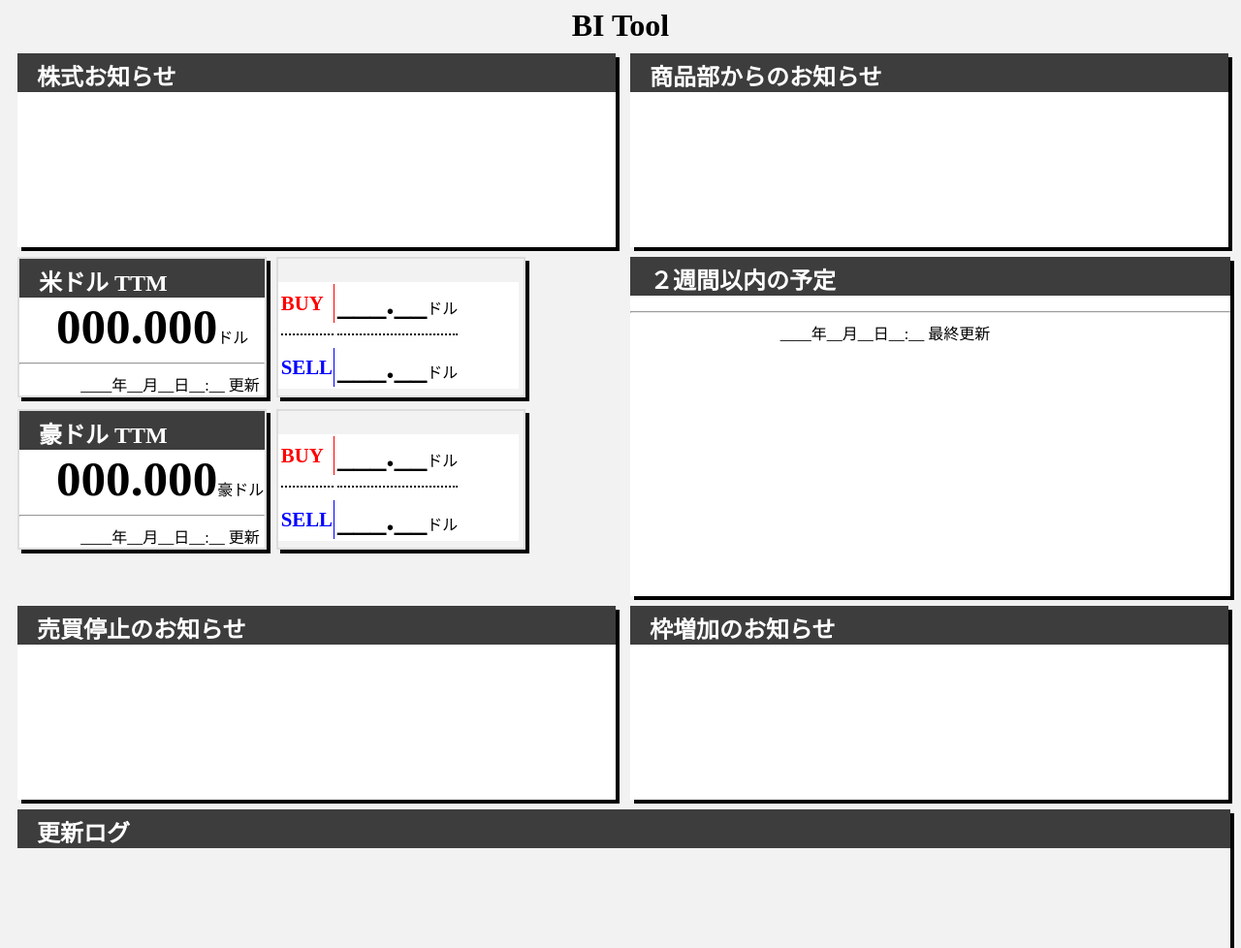
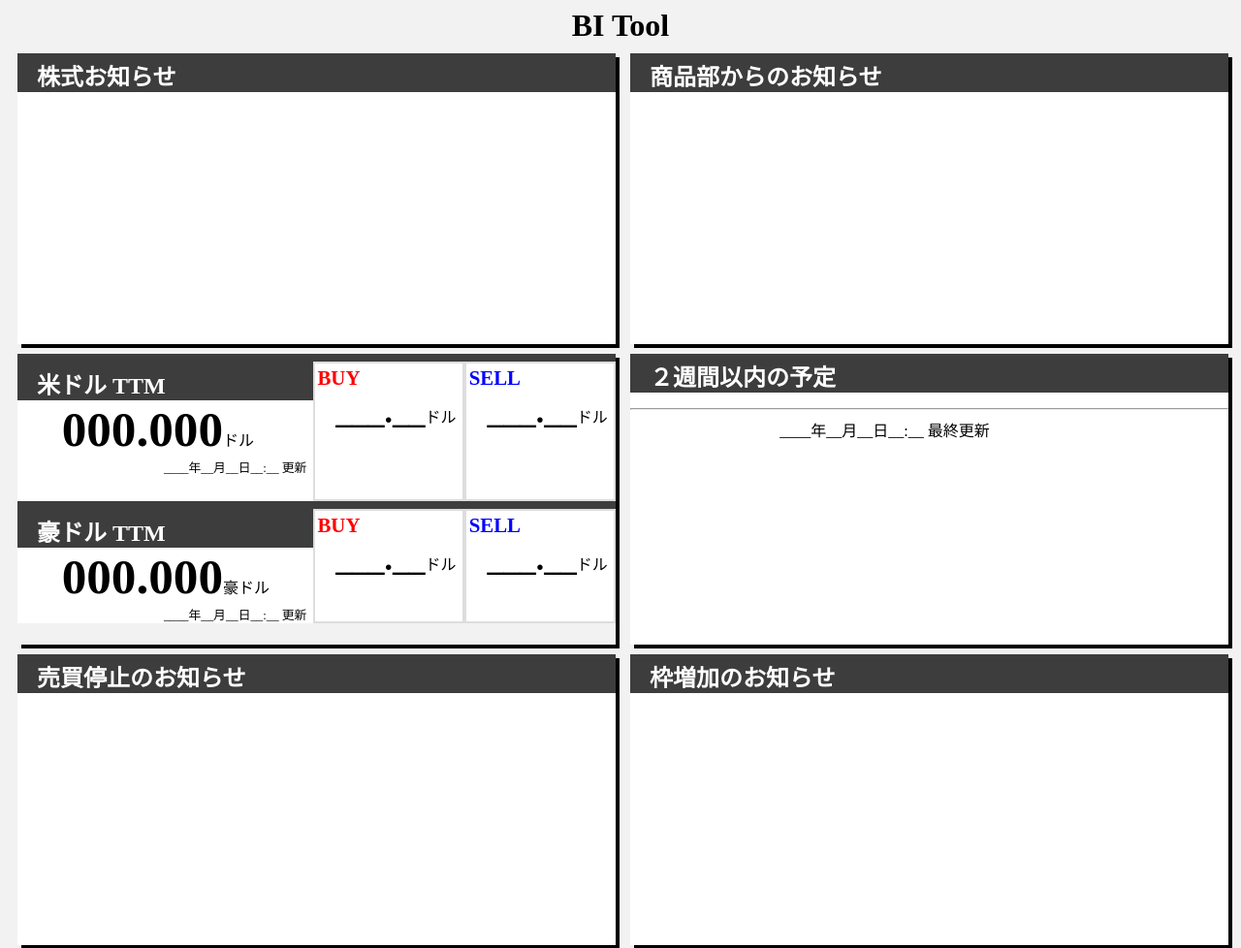
Before and after one commit to kerutan1234/bi_node, a website: page public/dashbord.html in a window 1280 px wide. Shown: the top 978 px of the page at 97% size. Drawn offline with nearby package versions, Linux system fonts and the light colour scheme; no server answers.

Commit message:
HTMLとCSS変更

```diff
--- a/public/common.css
+++ b/public/common.css
@@ -95,6 +95,7 @@ body{
 section{
 /*  background-color: #FFFF00;黄色*/
   margin: 10px;
+  height:300px
 }
 
 .sect{
@@ -165,9 +166,10 @@ h1 {
 /*  background-color:#ff0000;赤色*/
 }
 #usRate_update{
-  font-size: 1.0em;
+  font-size: 0.8em;
   margin: 0;
-  padding-left: 25%;
+  padding-right: 2%;
+  text-align:right;
 /*  background-color:#ff0000;赤色*/
 }
 #audRate_txt{
@@ -178,9 +180,10 @@ h1 {
 /*  background-color:#ff0000;赤色*/
 }
 #audRate_update{
-  font-size: 1.0em;
+  font-size: 0.8em;
   margin: 0;
-  padding-left: 25%;
+  padding-right: 2%;
+  text-align:right;
 /*  background-color:#ff0000;赤色*/
 }
 
@@ -190,18 +193,17 @@ h1 {
   padding: 0;
   width: 50%;
   font-weight: bold;
+  padding-left: 15%;
 }
 .buy_txt{
   font-size: 1.3em;
   color: #ff0000;
   font-weight: bold;
-  border-right: 1px solid red;
 }
 .sell_txt{
   font-size: 1.3em;
   color: #0000ff;
   font-weight: bold;
-  border-right: 1px solid blue;
 }
 
 
@@ -209,26 +211,32 @@ h1 {
   font-size: 1.0em;
   margin: 0;
   padding-left: 25%;
-/*  background-color:#ff0000;赤色*/
 }
 
-
-
-
 .full_box{
-  width: 99%;
-/*  background-color:#00ffff;水色*/
-  margin: 0;
+  width: 100%;
+  margin: 0 15px 0 0;
   padding: 0;
   box-shadow: 4px 4px;/**/
 }
 .half_box {
-  width: 49%;
-  background-color:#ffff00;
+  width: 50%;
   margin: 0 15px 0 0;
   padding: 0;
   box-shadow: 4px 4px;/**/
 }
+.inner_half_box{
+  width: 50%;
+}
+
+.quarter_box{
+  padding: 0;
+  width: 25%;
+  background-color:#FFFFFF;/*白色*/
+/*  background-color:#FFA500;オレンジ色*/
+}
+
+
 .half_box_h2 {
   width: 50%;
   background-color:#ffff00;
@@ -245,21 +253,13 @@ h1 {
 /*  box-shadow: 4px 4px;*/
 }
 .likkk{
-  margin: 0 10px 12px 0;
+  margin: 0 0px 0px 0;
   padding: 0;
 /*  background-color: #00ff00;緑色*/
-  width: 40%;
   border: 2px solid #ddd; /*枠線*/
-  box-shadow: 4px 4px;/**/
 }
 
-.quarter_box{
-  margin: 24px 0 0 0;
-  padding: 0;
-  width: 98%;
-  background-color:#FFFFFF;/*白色*/
-/*  background-color:#FFA500;オレンジ色*/
-}
+
 
 
 .bd {
--- a/public/dashbord.html
+++ b/public/dashbord.html
@@ -15,86 +15,110 @@
 
 	<h1>BI Tool</h1>
 
-	<section class="flex" style="width:100%;height:200px">
+	<section class="flex" style="width:100%;">
 		<div class="half_box" id="brink05">
 			<h2 class="subtitle">株式お知らせ</h2>
-			<ul id ="c5_info" class="elm"></ul>
+			<ul id="c5_info" class="elm"></ul>
 		</div>
 		<div class="half_box" id="brink09">
 			<h2 class="subtitle">商品部からのお知らせ</h2>
-			<ul id ="c9_info" class="elm"></ul>
+			<ul id="c9_info" class="elm"></ul>
 		</div>
 	</section>
+	<section class="flex" style="width:100%;">
+		<div class="half_box">
+			<hr color="#3d3d3d" size="8" noshade style="margin-top: 0px;margin-bottom: 0px;">
+			<ul class="ulkkk" >
+				<li class="inner_half_box"style="height:144px;" id="brink01">
+					<h2 class="subtitle">米ドル TTM</h2>
+					<span id="usRate_txt">000.000</span><span>ドル</span>
+					<p id="usRate_update">____年__月__日__:__ 更新</p>
+				</li>
+				<li class="likkk quarter_box">
+					<div>
+						<table>
+							<tr>
+								<td class="buy_txt">BUY </td>
+							</tr>
+							<tr>
+								<td><a style="white-space: nowrap;"><strong id="usBUY" class="buy_valu">___.__</strong>ドル</a></td>
+							</tr>
+							<tr>
+						</table>
+					</div>
+				</li>
+				<li class="likkk quarter_box">
+					<div>
+						<table>
+							<tr>
+								<td class="sell_txt">SELL </td>
+							</tr>
+							<tr>
+								<td><a style="white-space: nowrap;"><strong id="usSELL" class="sell_valu">___.__</strong>ドル</a></td>
+							</tr>
+						</table>
+					</div>
+				</li>
+			</ul>
+			<hr color="#3d3d3d" size="8" noshade style="margin-top: 0px;margin-bottom: 0px;">
+			<ul class="ulkkk">
+				<li class="inner_half_box" id="brink02">
+					<h2 class="subtitle">豪ドル TTM</h2>
+					<span id="audRate_txt">000.000</span><span>豪ドル</span>
+					<p id="audRate_update">____年__月__日__:__ 更新</p>
+				</li>
+				<li class="likkk quarter_box">
+					<div>
+						<table>
+							<tr>
+								<td class="buy_txt">BUY </td>
+							</tr>
+							<tr>
+								<td><a style="white-space: nowrap;"><strong id="audBUY" class="buy_valu">___.__</strong>ドル</a></td>
+							</tr>
+						</table>
+					</div>
+				</li>
+				<li class="likkk quarter_box">
+					<div>
+						<table>
+							<tr>
+								<td class="sell_txt">SELL </td>
+							</tr>
+							<tr>
+								<td><a style="white-space: nowrap;"><strong id="usSELL" class="sell_valu">___.__</strong>ドル</a></td>
+							</tr>
+						</table>
+					</div>
+				</li>
+			</ul>
 
 
 
 
 
 
-	<section class="flex" style="width:100%;height:350px">
-	<div class="left">
-		<ul class="ulkkk">
-			<li class="likkk" id="brink01">
-				<h2 class="subtitle">米ドル TTM</h2>
-			        <span id="usRate_txt">000.000</span><span>ドル</span>
-				<hr>
-			        <p id="usRate_update">____年__月__日__:__ 更新</p>
-			</li>
-			<li class="likkk">
-				<div class="quarter_box">
-					<table>
-						<tr><td class="buy_txt">BUY </td><td><strong id="usBUY" class="buy_valu">___.__</strong>ドル</td></tr>
-						<tr><td><hr style="border: none;border-top: 2px dotted;"></td><td><hr style="border: none;border-top: 2px dotted;"></td><tr>
-						<tr><td class="sell_txt">SELL </td><td><strong id="usSELL" class="sell_valu">___.__</strong>ドル</td></tr>
-					</table>
+
+
 		</div>
-			</li>
-		</ul>
-		<ul class="ulkkk">
-			<li class="likkk" id="brink02">
-				<h2 class="subtitle">豪ドル TTM</h2>
-			        <span id="audRate_txt">000.000</span><span>豪ドル</span>
-				<hr>
-				<p id="audRate_update">____年__月__日__:__ 更新</p>
-			</li>
-			<li class="likkk">
-				<div class="quarter_box">
-					<table>
-						<tr><td class="buy_txt">BUY </td><td><strong id="audBUY" class="buy_valu">___.__</strong>ドル</td></tr>
-						<tr><td><hr style="border: none;border-top: 2px dotted;"></td><td><hr style="border: none;border-top: 2px dotted;"></td><tr>
-						<tr><td class="sell_txt">SELL </td><td><strong id="audSELL" class="sell_valu">___.__</strong>ドル</td></tr>
-					</table>
-				</div>
-			</li>
-		</ul>
-	</div>
-	<div class="right" id="brink06">
+		<div class="half_box" id="brink06">
 			<h2 class="subtitle">２週間以内の予定</h2>
-		<ul id ="c6_info" class="elm"></ul>
+			<ul id="c6_info" class="elm"></ul>
 			<hr>
 			<p class="pright" id="c6_last_update">____年__月__日__:__ 最終更新</p>
 		</div>
 	</section>
-
-
-
-
-
-	<section class="flex" style="width:100%;height:200px">
+	<section class="flex" style="width:100%;">
 		<div class="half_box" id="brink07">
 			<h2 class="subtitle">売買停止のお知らせ</h2>
-			<ul id ="c7_info" class="elm"></ul>
+			<ul id="c7_info" class="elm"></ul>
 		</div>
 		<div class="half_box" id="brink08">
 			<h2 class="subtitle">枠増加のお知らせ</h2>
-			<ul id ="c8_info" class="elm"></ul>
+			<ul id="c8_info" class="elm"></ul>
 		</div>
 	</section>
-
-
-
-
-	<section class="flex" style="width:100%;height:200px">
+	<section class="flex" style="width:100%;">
 		<div class="full_box" id="brink_non">
 			<h2 class="subtitle">更新ログ</h2>
 			<ul id="logs"></ul>
```
Also changed, not shown: public/images/fav01.ico (added). Lines whose indentation alone changed are shown as unchanged.
